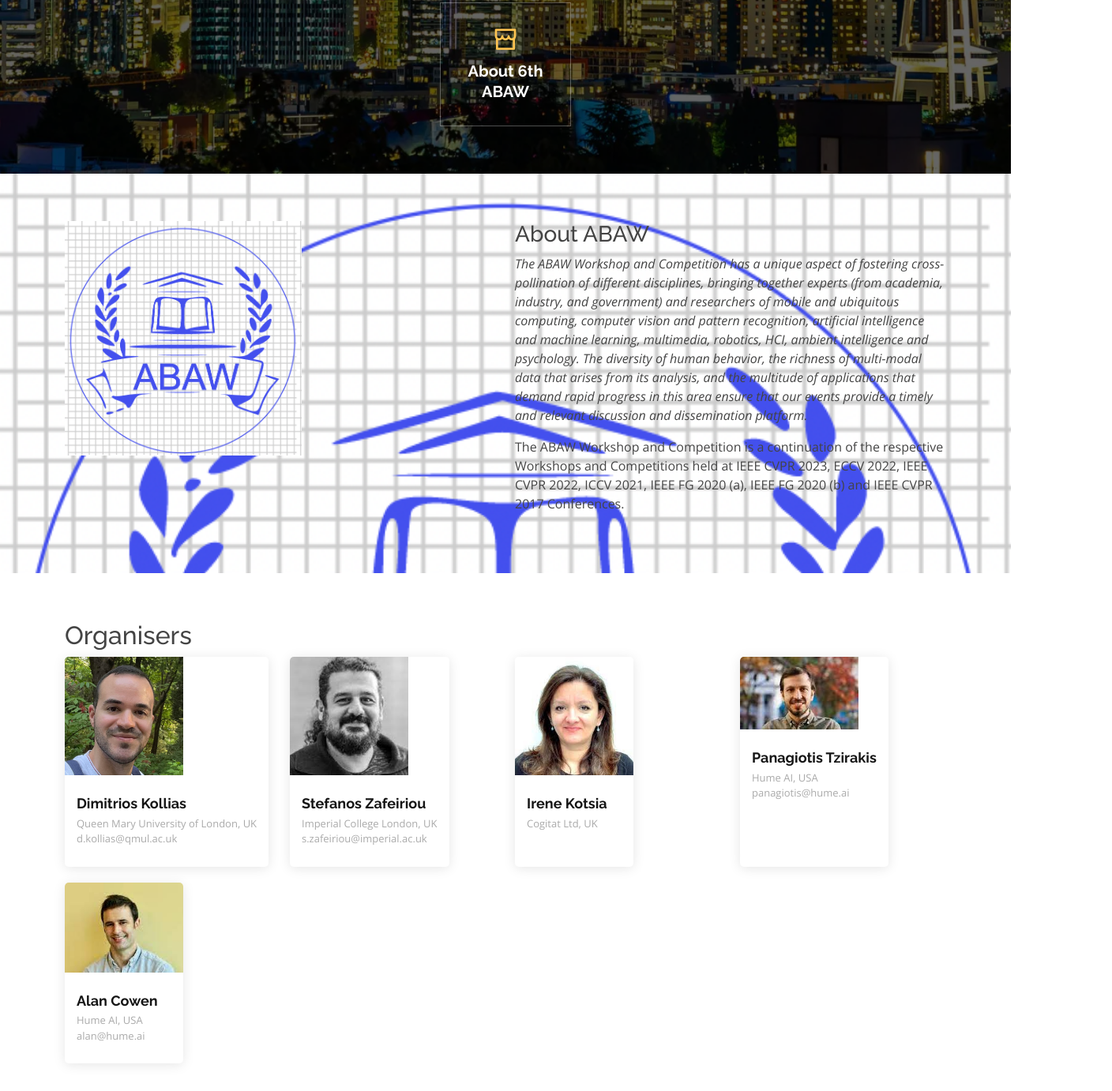
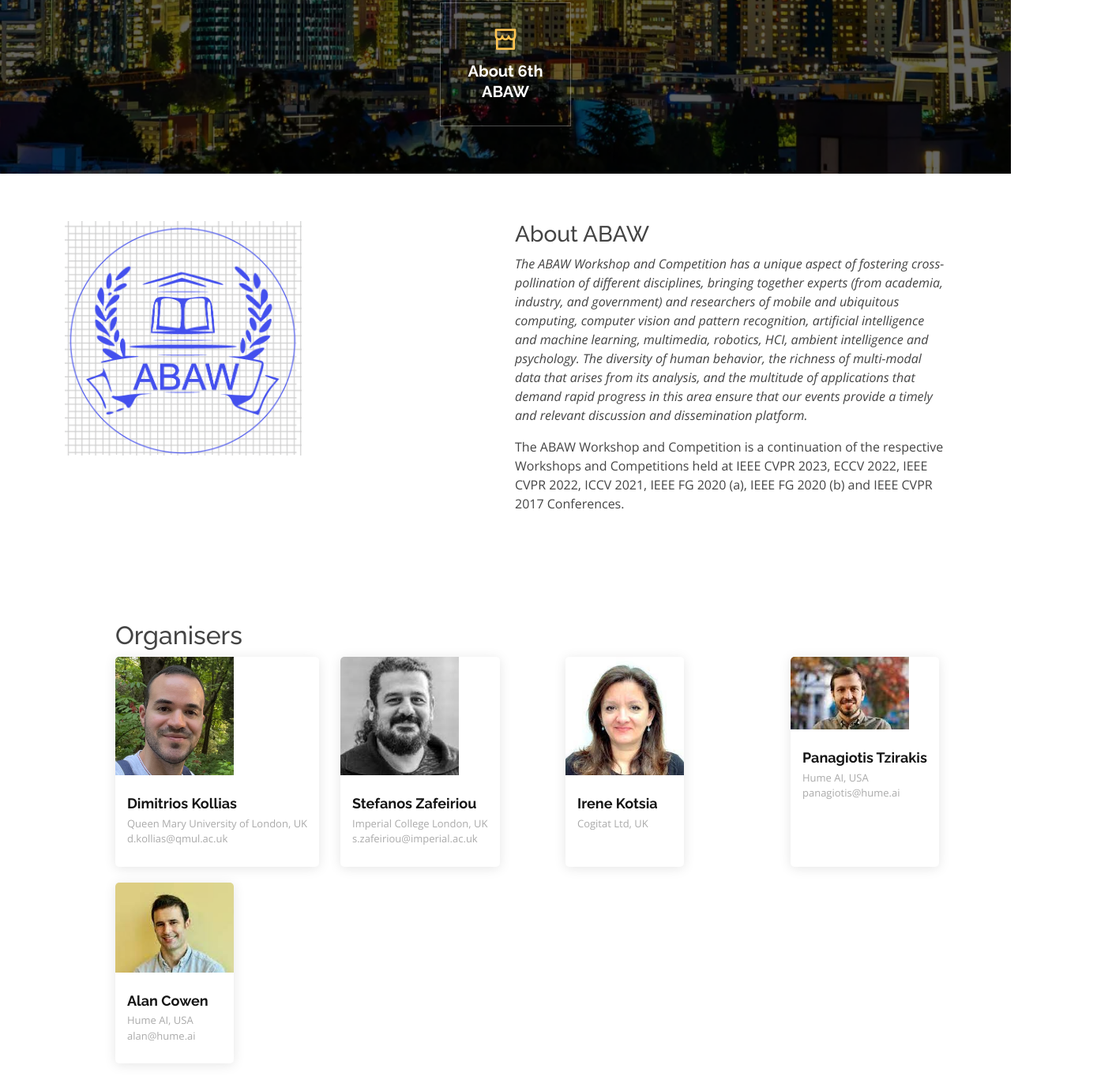
Before and after one commit to ai-medical-image-analysis/5th, a plain HTML site: page index.html in a window 1280 px wide. Shown: the part 658-2040 px from the top of the page at 79% size, 1408 px wide, since content can reach past the window. Drawn offline with nearby package versions, Linux system fonts and the light colour scheme.

Commit message:
Add files via upload

```diff
--- a/css/style.css
+++ b/css/style.css
@@ -547,9 +547,6 @@ section {
 # About
 --------------------------------------------------------------*/
 #about {
-  width: 100%;
-  min-height: 20vh;
-  background: url("../img/about.png") top center;
   background-size: cover;
   position: relative;
 }
@@ -1133,8 +1130,8 @@ section {
 # Team
 --------------------------------------------------------------*/
 .team {
-  width: 100%;
-  min-height: 100vh;
+  width: 110%;
+  min-height: 150vh;
   background: #fff;
   padding: 60px 0;
 }
```
